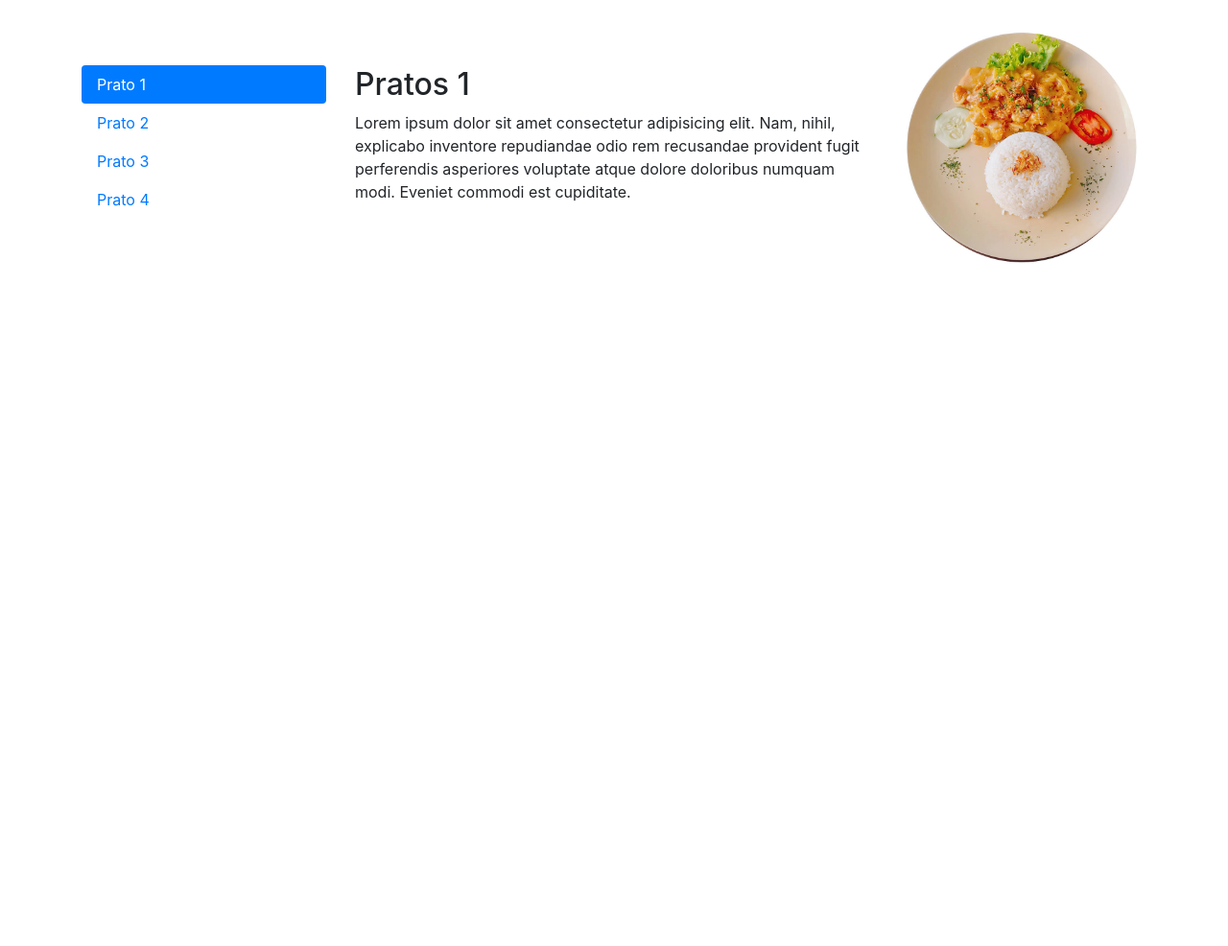
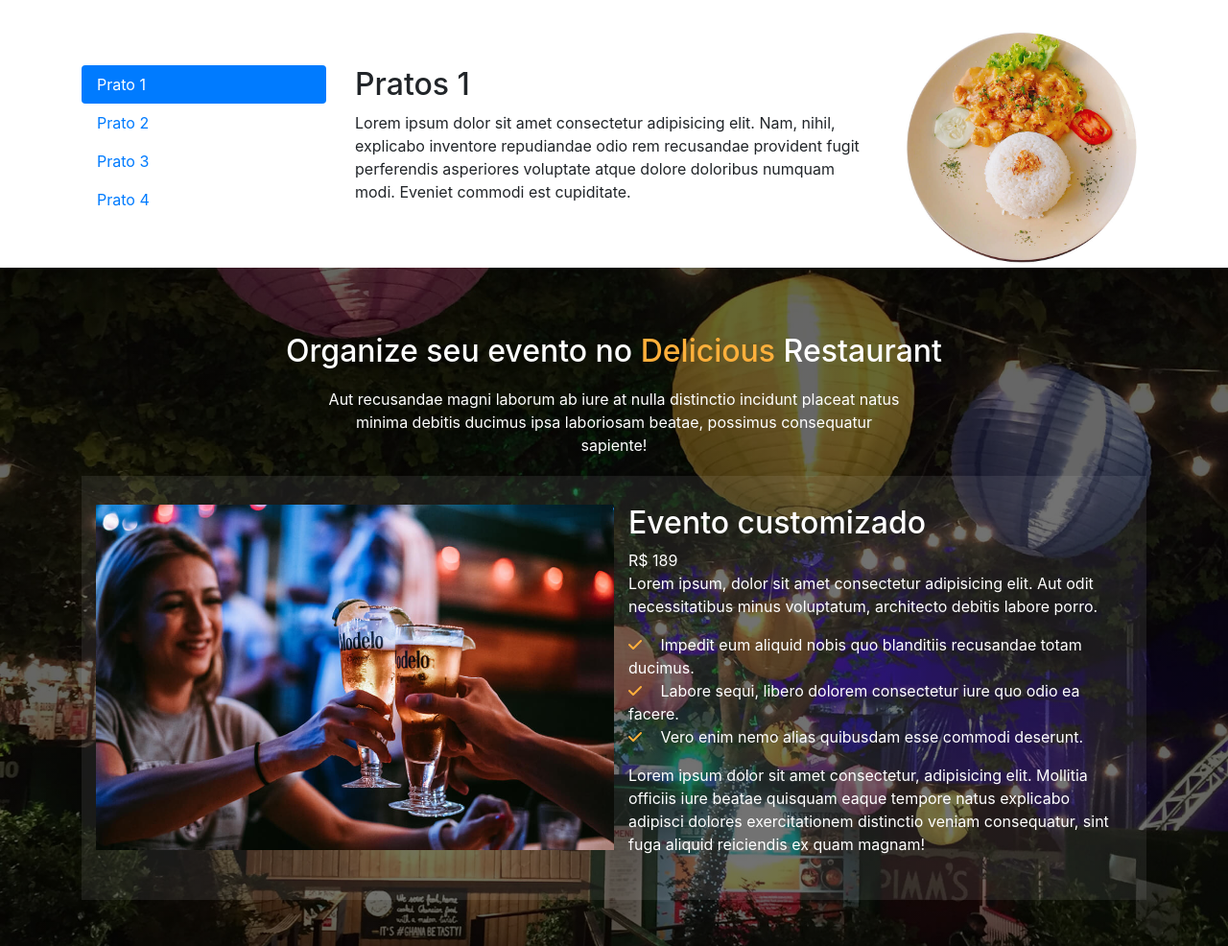
Before and after one commit to fsilva2016/delicious, a plain HTML site: page index.html in a window 1280 px wide. Shown: the part 2521-3507 px from the top of the page at 96% size. Before the commit the page ends 2800 px from the top, so only its background shows below. Drawn offline with nearby package versions, Linux system fonts and the light colour scheme.

Commit message:
feature/events

```diff
--- a/index.html
+++ b/index.html
@@ -429,6 +429,56 @@
         </div>
       </section>
       <!-- specials /-->
+
+      <!-- events -->
+      <section id="events" class="events py-5">
+        <div class="container">
+          <div class="row">
+            <div class="col-12">
+              <header class="main-title main-title-events">
+                <h2>Organize seu evento no <span>Delicious</span> Restaurant</h2>
+                <p>
+                  Aut recusandae magni laborum ab iure at nulla distinctio incidunt placeat natus minima debitis ducimus ipsa laboriosam beatae, possimus consequatur sapiente!
+                </p>
+              </header>
+            </div>
+          </div>
+
+          <div class="col-12 box-events">
+            <div class="row">
+              <div class="col-lg-6 img-events">
+                <img class="img-fluid" src="img/event-custom.jpg" alt="Eventos customizados">
+              </div>
+              <div class="col-lg-6">
+                <h2>Evento customizado</h2>
+                <span class="price-events">R$ 189</span>
+                <p>
+                  Lorem ipsum, dolor sit amet consectetur adipisicing elit. Aut odit necessitatibus minus voluptatum, architecto debitis labore porro.
+                </p>
+
+                <ul class="list-unstyled about-list">
+                  <li>
+                    <i class="fas fa-check" aria-hidden="true"></i>
+                    Impedit eum aliquid nobis quo blanditiis recusandae totam ducimus.
+                  </li>
+                  <li>
+                    <i class="fas fa-check" aria-hidden="true"></i>
+                    Labore sequi, libero dolorem consectetur iure quo odio ea facere.
+                  </li>
+                  <li>
+                    <i class="fas fa-check" aria-hidden="true"></i>
+                    Vero enim nemo alias quibusdam esse commodi deserunt.
+                  </li>
+                </ul>
+                <p>
+                  Lorem ipsum dolor sit amet consectetur, adipisicing elit. Mollitia officiis iure beatae quisquam eaque tempore natus explicabo adipisci dolores exercitationem distinctio veniam consequatur, sint fuga aliquid reiciendis ex quam magnam!
+                </p>
+              </div>
+            </div>
+          </div>
+        </div>
+      </section>
+      <!-- events /-->
       <script src="https://kit.fontawesome.com/65b3658ca8.js" crossorigin="anonymous"></script>
       <script src="https://code.jquery.com/jquery-3.3.1.slim.min.js" integrity="sha384-q8i/X+965DzO0rT7abK41JStQIAqVgRVzpbzo5smXKp4YfRvH+8abtTE1Pi6jizo" crossorigin="anonymous"></script>
       <script src="https://cdnjs.cloudflare.com/ajax/libs/popper.js/1.14.3/umd/popper.min.js" integrity="sha384-ZMP7rVo3mIykV+2+9J3UJ46jBk0WLaUAdn689aCwoqbBJiSnjAK/l8WvCWPIPm49" crossorigin="anonymous"></script>
--- a/scss/style.scss
+++ b/scss/style.scss
@@ -50,3 +50,20 @@
   color: #ffb03b;
   margin-right: 15px;
 }
+.events{
+  background: linear-gradient(rgba(0, 0, 0, .6), rgba(0, 0, 0, .6)) ,url('../img/events-bg.jpg') no-repeat center;
+  background-attachment: fixed;
+  background-size: cover;
+}
+.main-title-events{
+  color: #fff;
+  max-width: 100%;
+}
+.img-events{
+  padding: 0;
+}
+.box-events{
+  color: #fff;
+  background: rgba(255, 255, 255, .08);
+  padding: 30px;
+}
```
Also changed, not shown: css/style.css, img/event-custom.jpg (added), img/events-bg.jpg (added).
